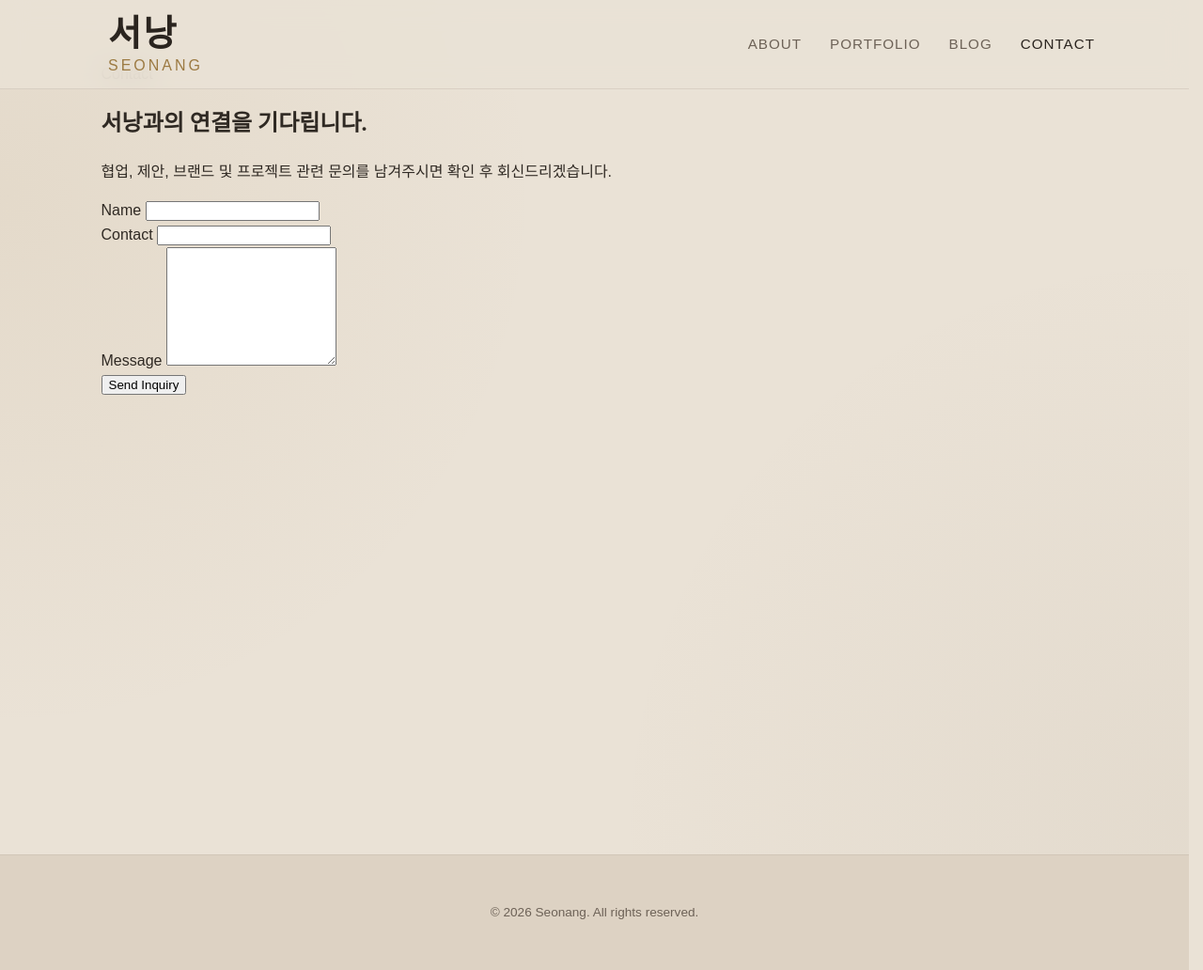
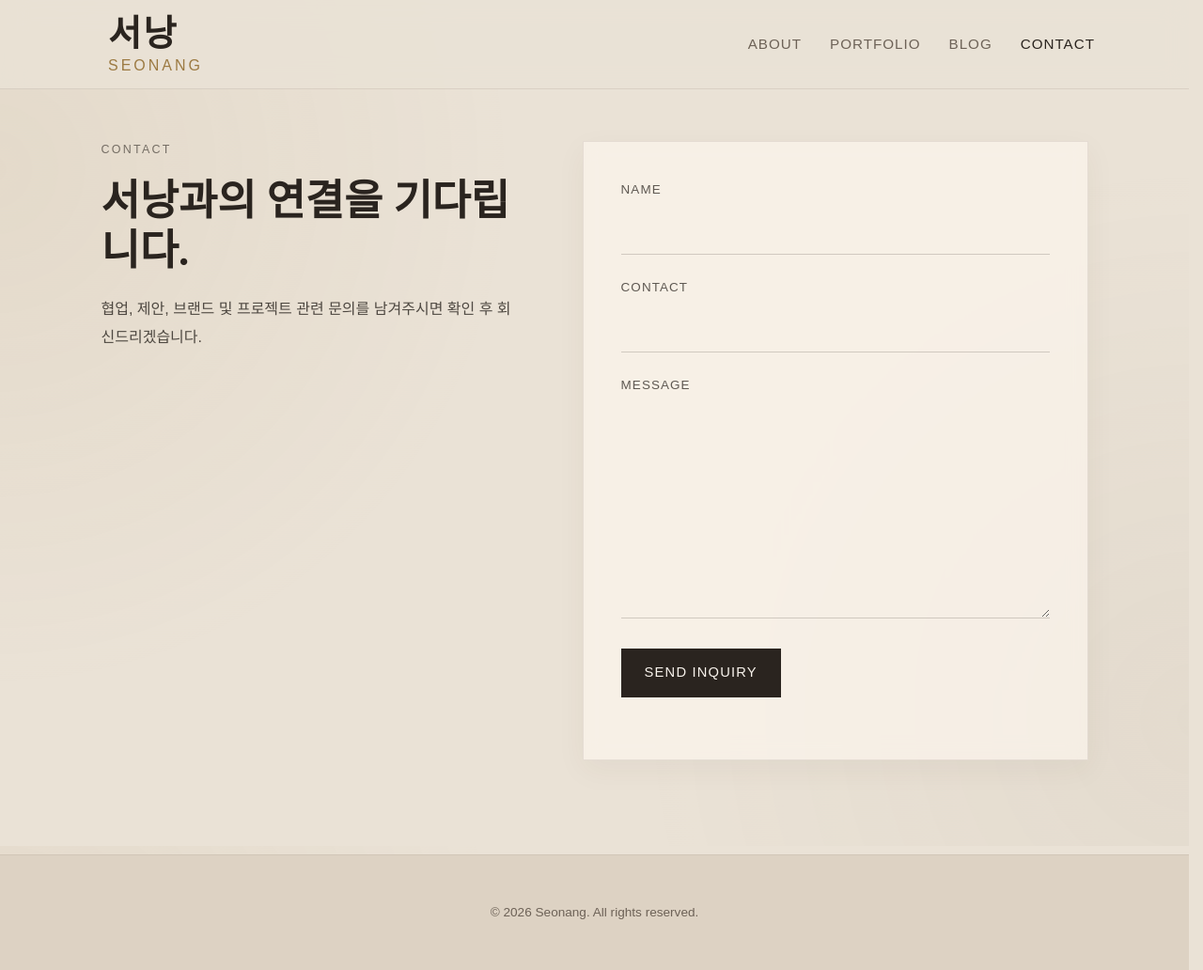
Before and after one commit to seonang/seonang.github.io, a Jekyll site: the page built from contact.html, in a window 1280 px wide and 1032 px high. Shown: the whole window at 94% size. Built offline with Jekyll 4.4.1, drawn with Linux system fonts in a browser that asks for light colours; some web fonts are replaced.

Commit message:
Update site.css

```diff
--- a/assets/css/site.css
+++ b/assets/css/site.css
@@ -583,6 +583,131 @@ body.post-template .post-date {
     color: var(--text-strong);
 }
 
+/* Contact */
+.contact-page {
+    padding: calc(var(--header-height) + 54px) var(--page-gutter) 100px;
+    box-sizing: border-box;
+}
+
+.contact-layout {
+    max-width: var(--content-width);
+    margin: 0 auto;
+    width: 100%;
+    display: grid;
+    grid-template-columns: minmax(260px, 0.9fr) minmax(420px, 1.1fr);
+    gap: 72px;
+    align-items: start;
+}
+
+.contact-intro {
+    position: sticky;
+    top: 120px;
+}
+
+.contact-eyebrow {
+    margin: 0 0 18px 0;
+    font-size: 0.78rem;
+    letter-spacing: 0.18em;
+    text-transform: uppercase;
+    color: rgba(34, 29, 24, 0.58);
+}
+
+.contact-title {
+    margin: 0 0 20px 0;
+    font-size: clamp(2rem, 3.5vw, 3.2rem);
+    line-height: 1.18;
+    color: var(--text-strong);
+}
+
+.contact-lead {
+    margin: 0;
+    font-size: 1rem;
+    line-height: 1.9;
+    color: rgba(34, 29, 24, 0.78);
+    font-weight: 300;
+}
+
+.contact-form-wrap {
+    background: rgba(255, 248, 240, 0.62);
+    backdrop-filter: blur(10px);
+    border: 1px solid var(--border);
+    box-shadow: 0 10px 30px rgba(80, 62, 38, 0.05);
+    padding: 40px 40px 36px;
+    box-sizing: border-box;
+}
+
+.contact-form {
+    display: flex;
+    flex-direction: column;
+    gap: 24px;
+}
+
+.form-row {
+    display: flex;
+    flex-direction: column;
+    gap: 10px;
+}
+
+.form-row label {
+    font-size: 0.84rem;
+    letter-spacing: 0.08em;
+    text-transform: uppercase;
+    color: rgba(34, 29, 24, 0.72);
+}
+
+.form-row input,
+.form-row textarea {
+    width: 100%;
+    border: none;
+    border-bottom: 1px solid rgba(34, 29, 24, 0.18);
+    background: transparent;
+    padding: 10px 0 12px;
+    font: inherit;
+    font-size: 1rem;
+    color: var(--text-strong);
+    outline: none;
+    border-radius: 0;
+    box-sizing: border-box;
+}
+
+.form-row textarea {
+    resize: vertical;
+    min-height: 160px;
+}
+
+.form-row input:focus,
+.form-row textarea:focus {
+    border-bottom-color: var(--text-strong);
+}
+
+.contact-form button {
+    margin-top: 8px;
+    width: fit-content;
+    min-width: 168px;
+    padding: 13px 24px;
+    border: 1px solid var(--text-strong);
+    background: var(--text-strong);
+    color: #f8f3ec;
+    font: inherit;
+    font-size: 0.92rem;
+    letter-spacing: 0.08em;
+    text-transform: uppercase;
+    cursor: pointer;
+    transition: background 0.25s ease, color 0.25s ease, opacity 0.25s ease;
+}
+
+.contact-form button:hover {
+    background: transparent;
+    color: var(--text-strong);
+}
+
+.form-status {
+    margin: 6px 0 0;
+    font-size: 0.92rem;
+    line-height: 1.7;
+    color: rgba(34, 29, 24, 0.72);
+}
+
 /* Footer */
 .site-footer {
     margin-top: auto;
@@ -598,6 +723,17 @@ body.post-template .post-date {
 
 .site-footer p {
     margin: 0;
+}
+
+@media (max-width: 960px) {
+    .contact-layout {
+        grid-template-columns: 1fr;
+        gap: 42px;
+    }
+
+    .contact-intro {
+        position: static;
+    }
 }
 
 @media (max-width: 900px) {
@@ -658,4 +794,17 @@ body.post-template .post-date {
     .post-content {
         font-size: 1rem;
     }
+
+    .contact-page {
+        padding-top: calc(var(--header-height) + 40px);
+        padding-bottom: 80px;
+    }
+
+    .contact-form-wrap {
+        padding: 28px 24px 24px;
+    }
+
+    .contact-title {
+        font-size: 2rem;
+    }
 }
```
